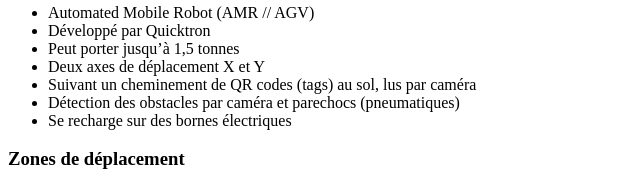
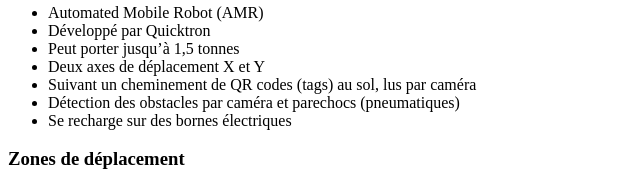
Before and after one commit to Lavigne6/Stellantis_SX_CPL_AMR, a plain HTML site: page index.html in a window 1280 px wide. Both pictures are taken after a click on the button "Version Lite". Shown: the part 363-537 px from the top of the page, 0-640 px from the left. Drawn offline with Linux system fonts and the light colour scheme.

Commit message:
Update index.html

```diff
--- a/index.html
+++ b/index.html
@@ -24,7 +24,7 @@
 
         <ul>
             <img src="Layout.png" alt="Image 1" width="500px">
-            <li>Automated Mobile Robot (AMR // AGV)</li>
+            <li>Automated Mobile Robot (AMR)</li>
             <li>Développé par Quicktron</li>
             <li>Peut porter jusqu’à 1,5 tonnes</li>
             <li>Deux axes de déplacement X et Y</li>
```
